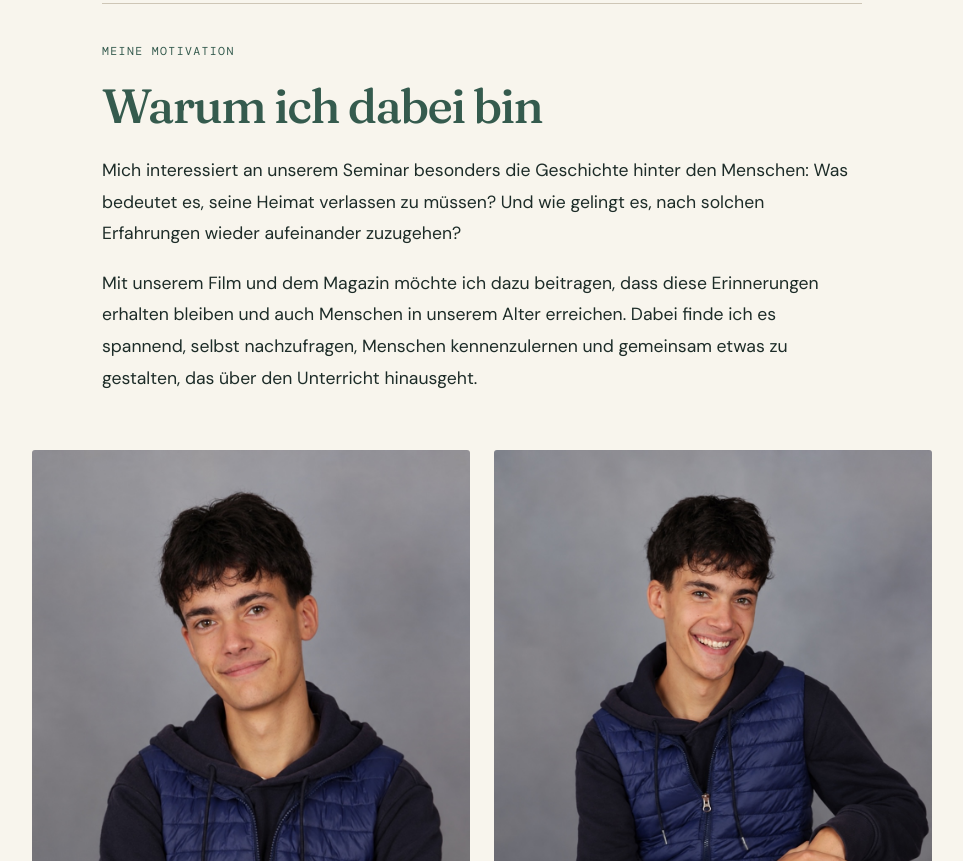
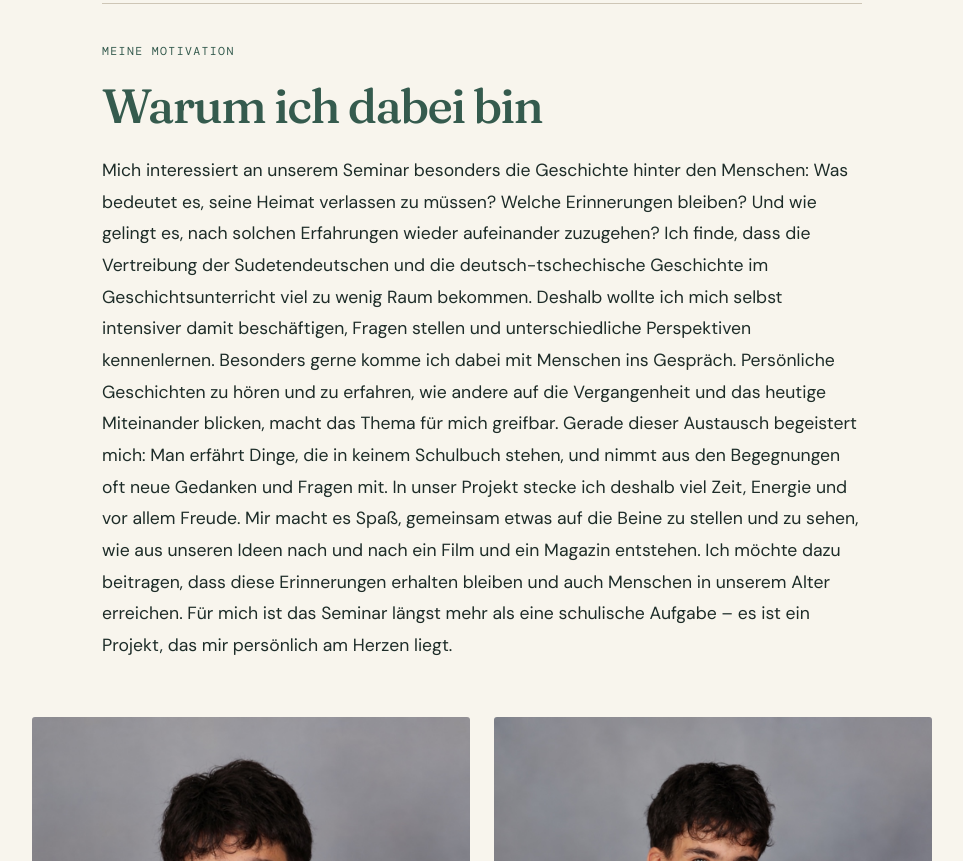
Before and after one commit to P-Seminar-Egerland-Bad-Toelz/-p-seminar-unterwegs-im-egerland-Bad-Toelz, a plain HTML site: page lino-schwichtenberg.html in a window 1280 px wide. Shown: the part 662-1523 px from the top of the page, without its empty margins (158-1121 px from the left). Drawn offline with nearby package versions, Linux system fonts and the light colour scheme.

Commit message:
Revise motivation paragraph for clarity and depth
Updated the motivation section with a more detailed personal reflection on the seminar and its significance.

```diff
--- a/lino-schwichtenberg.html
+++ b/lino-schwichtenberg.html
@@ -35,8 +35,11 @@
         <section class="profile-story" aria-labelledby="motivation-title">
           <p class="eyebrow">Meine Motivation</p>
           <h2 id="motivation-title">Warum ich dabei bin</h2>
-          <p>Mich interessiert an unserem Seminar besonders die Geschichte hinter den Menschen: Was bedeutet es, seine Heimat verlassen zu müssen? Und wie gelingt es, nach solchen Erfahrungen wieder aufeinander zuzugehen?</p>
-          <p>Mit unserem Film und dem Magazin möchte ich dazu beitragen, dass diese Erinnerungen erhalten bleiben und auch Menschen in unserem Alter erreichen. Dabei finde ich es spannend, selbst nachzufragen, Menschen kennenzulernen und gemeinsam etwas zu gestalten, das über den Unterricht hinausgeht.</p>
+          <p>Mich interessiert an unserem Seminar besonders die Geschichte hinter den Menschen: Was bedeutet es, seine Heimat verlassen zu müssen? Welche Erinnerungen bleiben? Und wie gelingt es, nach solchen Erfahrungen wieder aufeinander zuzugehen? Ich finde, dass die Vertreibung der Sudetendeutschen und die deutsch-tschechische Geschichte im Geschichtsunterricht viel zu wenig Raum bekommen. Deshalb wollte ich mich selbst intensiver damit beschäftigen, Fragen stellen und unterschiedliche Perspektiven kennenlernen.
+
+Besonders gerne komme ich dabei mit Menschen ins Gespräch. Persönliche Geschichten zu hören und zu erfahren, wie andere auf die Vergangenheit und das heutige Miteinander blicken, macht das Thema für mich greifbar. Gerade dieser Austausch begeistert mich: Man erfährt Dinge, die in keinem Schulbuch stehen, und nimmt aus den Begegnungen oft neue Gedanken und Fragen mit.
+
+In unser Projekt stecke ich deshalb viel Zeit, Energie und vor allem Freude. Mir macht es Spaß, gemeinsam etwas auf die Beine zu stellen und zu sehen, wie aus unseren Ideen nach und nach ein Film und ein Magazin entstehen. Ich möchte dazu beitragen, dass diese Erinnerungen erhalten bleiben und auch Menschen in unserem Alter erreichen. Für mich ist das Seminar längst mehr als eine schulische Aufgabe – es ist ein Projekt, das mir persönlich am Herzen liegt.</p>
         </section>
         <div class="profile-photos" aria-label="Weitere Fotos von Lino">
           <img src="lino-2.jpeg" width="1039" height="1514" alt="Lino Schwichtenberg mit verschränkten Armen" loading="lazy">
```
